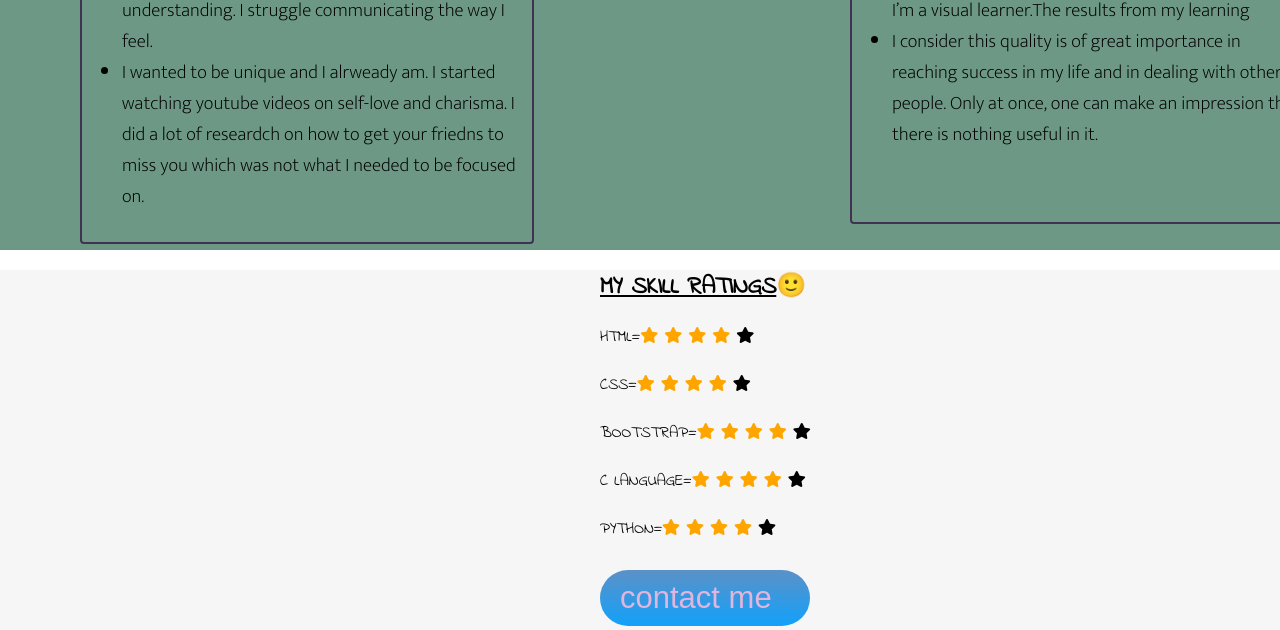
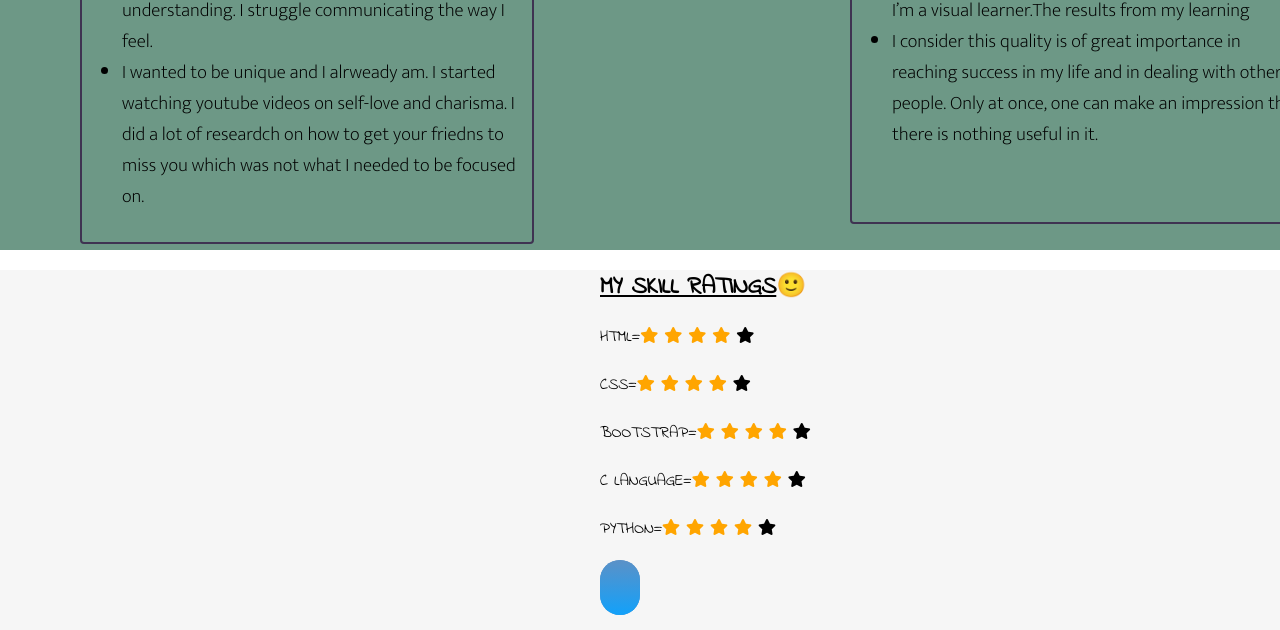
Before and after one commit to gouthamsamineni/cv2, a plain HTML site: page index.html in a window 1280 px wide. Shown: the part 660-1290 px from the top of the page. Drawn offline with nearby package versions, Linux system fonts and the light colour scheme; a web font is replaced by a local one.

Commit message:
update index.html

```diff
--- a/index.html
+++ b/index.html
@@ -295,9 +295,9 @@
           </div>
         <div class="E">
          <div class="E1">
-           <div class="btn">
-                contact me
-           </div>
+
+
+           <a class="btn" href="mailto:gouthamsaminenigmail.com"></a>
            <div class="E2">
              <a id="l1" href="https://www.facebook.com/gowtham.s.9699"><i class="fab fa-facebook"></i></a>
              <a id="l2" href="https://www.instagram.com/goutham_samineni/?hl=en"><i class="fab fa-instagram"></i></a>
```
